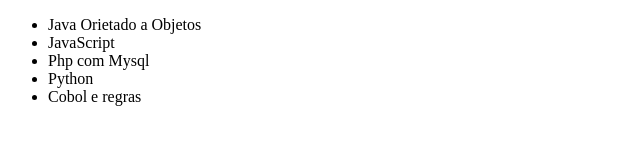
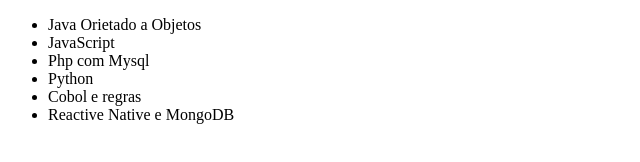
Before and after one commit to Sandro0330/CursoGitAlura, a plain HTML site: page index.html in a window 1280 px wide. Shown: the whole page, without its empty margins (0-640 px from the left). Drawn offline with Linux system fonts and the light colour scheme.

Commit message:
Incluindo curso de React Native

```diff
--- a/index.html
+++ b/index.html
@@ -13,6 +13,7 @@
 			<li>Php com Mysql </li>
 			<li>Python</li>
 			<li>Cobol e regras</li>
+			<li>Reactive Native e MongoDB</li>
 		</ul>
 	</body>
 
```
